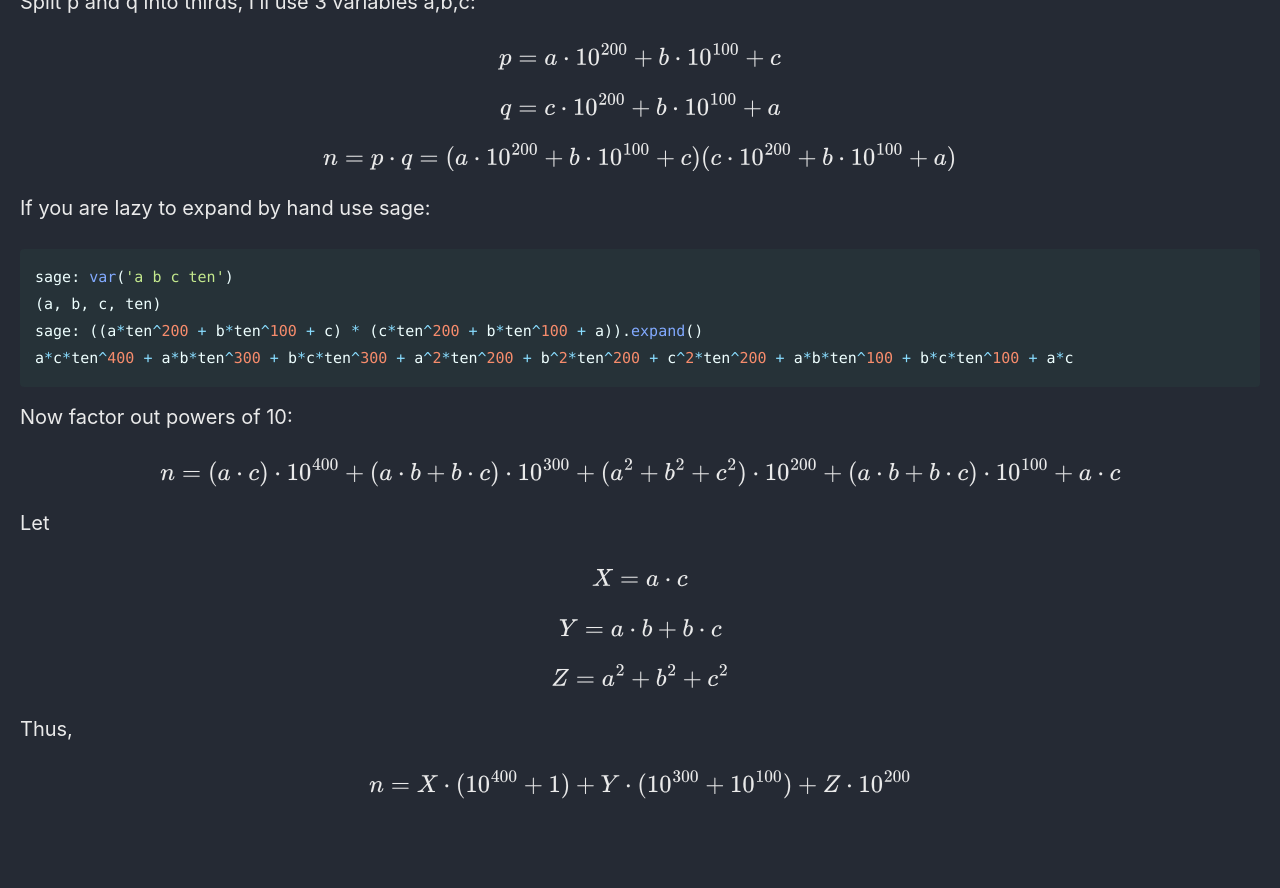
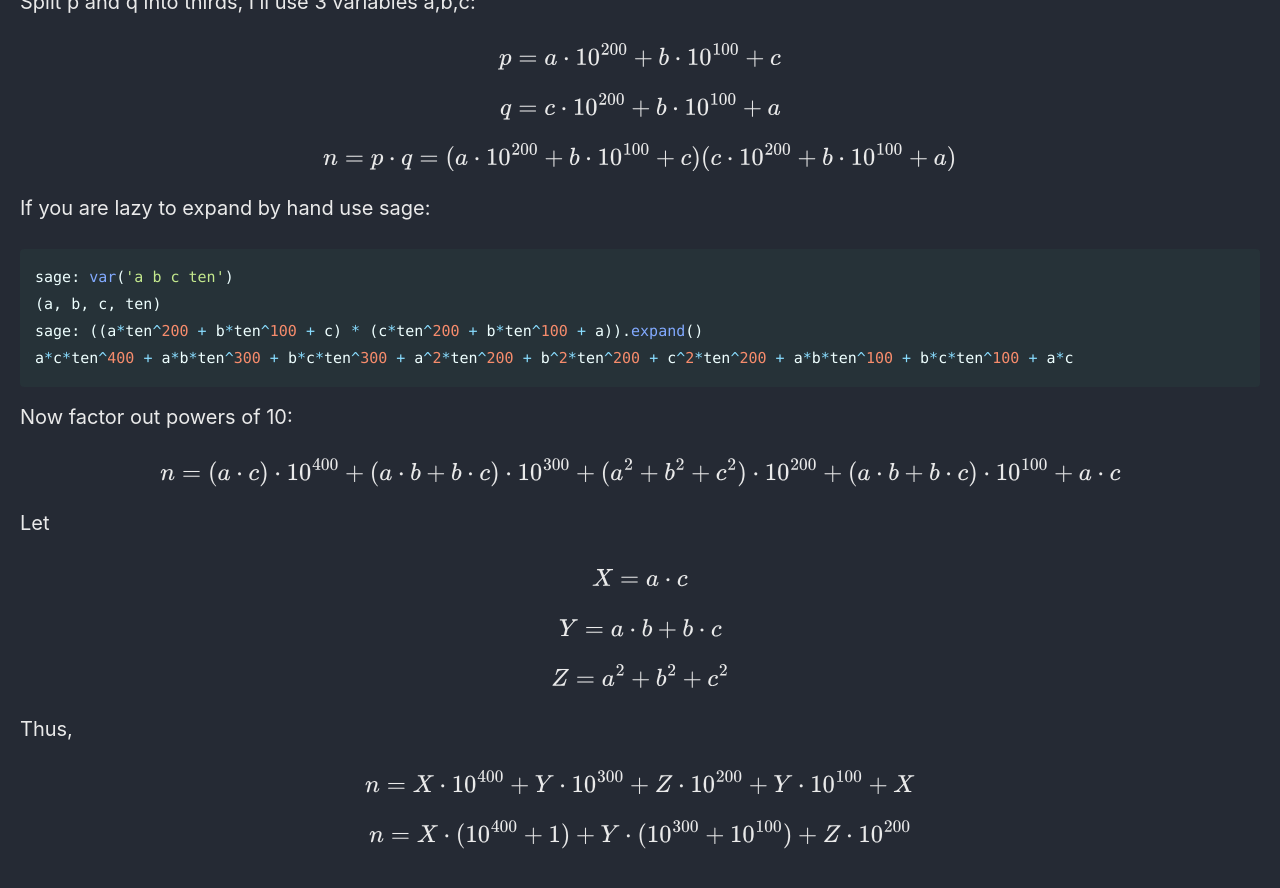
Before and after one commit to Connor-McCartney/Connor-McCartney.github.io, a Jekyll site: the page built from _pages/cryptography/rsa/PrimeRotation-CompfestCTF-16-2024.md, in a window 1280 px wide and 900 px high, scrolled down 1156 px. Shown: the top 888 px of the window. Built offline with Jekyll 4.4.1, drawn with Linux system fonts in a browser that asks for light colours; cached includes are drawn as plain includes; before the commit the page ends 2006 px from its top, so only the background shows below that.

Commit message:
Update PrimeRotation-CompfestCTF-16-2024.md

```diff
--- a/_pages/cryptography/rsa/PrimeRotation-CompfestCTF-16-2024.md
+++ b/_pages/cryptography/rsa/PrimeRotation-CompfestCTF-16-2024.md
@@ -89,5 +89,9 @@ $$
 Thus,
 
 $$
+n = X \cdot 10^{400} + Y \cdot 10^{300} + Z \cdot 10^{200} + Y \cdot 10^{100} + X
+$$
+
+$$
 n = X \cdot (10^{400} + 1) + Y \cdot (10^{300} + 10^{100}) + Z \cdot 10^{200}
 $$
```
